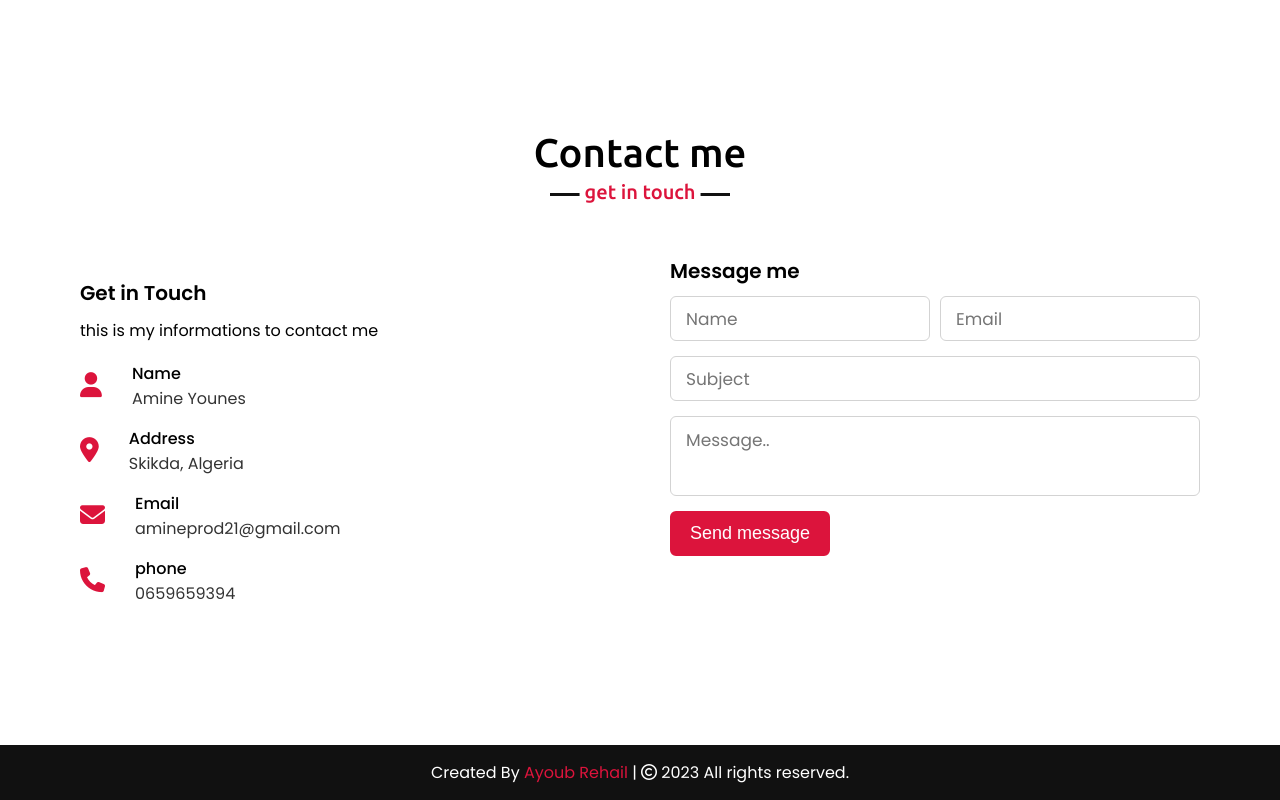
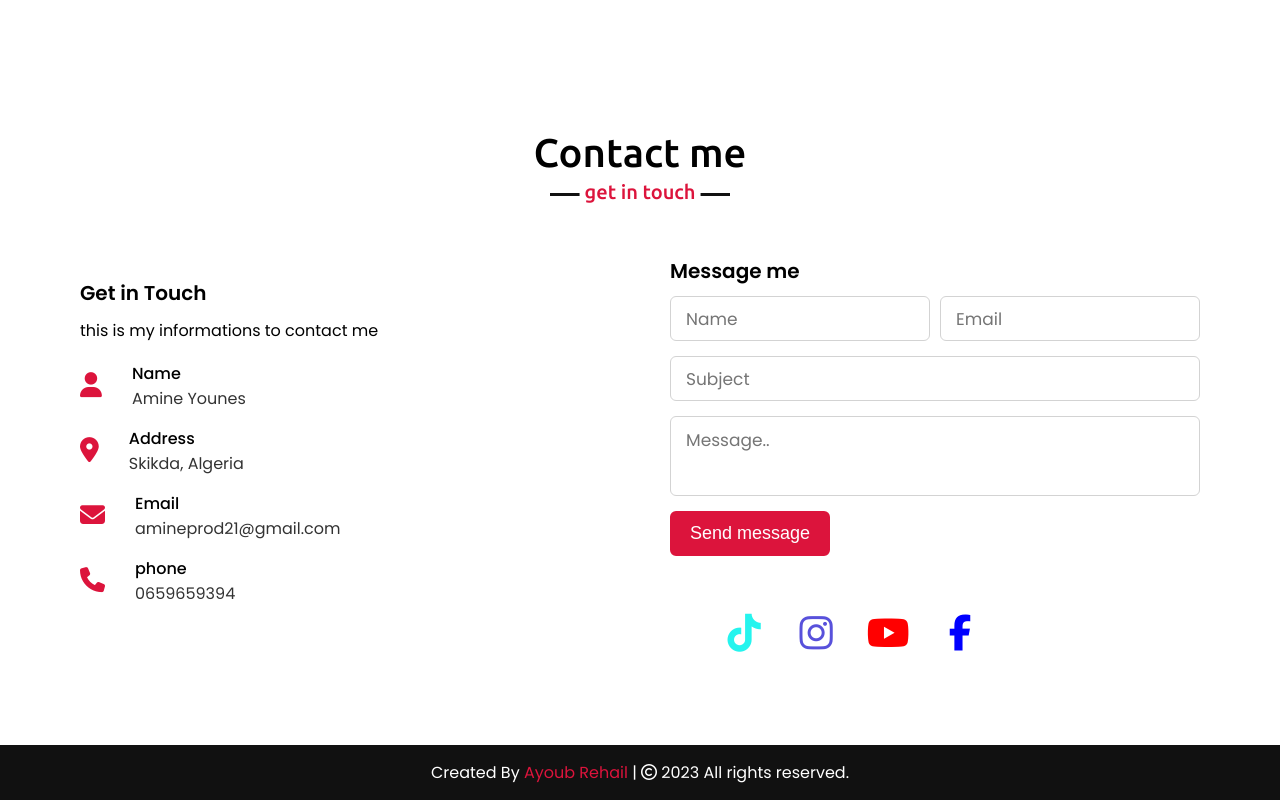
Before and after one commit to coderayoub/amin, a plain HTML site: page index.html in a window 1280 px wide. Shown: the part 2957-3757 px from the top of the page. Drawn offline with nearby package versions, Linux system fonts and the light colour scheme.

Commit message:
Add files via upload

```diff
--- a/index.html
+++ b/index.html
@@ -223,6 +223,10 @@
                             <button type="submit">Send message</button>
                         </div><br>
                         <div class="social">
+                            <a href="https://www.tiktok.com/@ayprod21?_t=8fuiBBkHzd2&_r=1"><i class="fab fa-tiktok" style="font-size:38px;color:#25F4EE"></i></a>
+                            <a href="https://instagram.com/amineprod_?igshid=OGQ5ZDc2ODk2ZA=="><i class="fa fa-instagram" style="font-size:38px;color:#5851DB"></i></a>
+                            <a href="https://www.youtube.com/@aminephotographe"><i class="fa fa-youtube-play" style="font-size:38px;color:red"></i></a>
+                            <a href="https://www.facebook.com/profile.php?id=61550094329921"><i class="fab fa-facebook-f" style="font-size:36px;color:blue"></i></a>
 
                             </div>
                     </form>
--- a/style.css
+++ b/style.css
@@ -105,7 +105,7 @@ section .title::after{
     transition: all 0.3s ease;
 }
 .navbar.sticky .logo a span{
-    color: #fff;
+    color: #4b2396;
 }
 .navbar .menu li{
     list-style: none;
@@ -558,10 +558,11 @@ footer span a:hover{
         height: 40px;
         display: flex;
         justify-content: space-between;
-        gap: 1em;
+        gap: 2em;
         justify-content: center;
-        align-items: center;
         padding: 2em;
+        margin-left: 150px;
+
 
 
 }
@@ -572,9 +573,10 @@ footer span a:hover{
         display: flex;
         justify-content: center;
         align-items: center;
-        background-color: #e6e3e3;
-        margin: 20px 10px;
-        border-radius: 50%;
+        background-color: #e6e3e3
+        margin: 10px 10px;
+
+        border-radius: 70%;
 
 }
 
```
